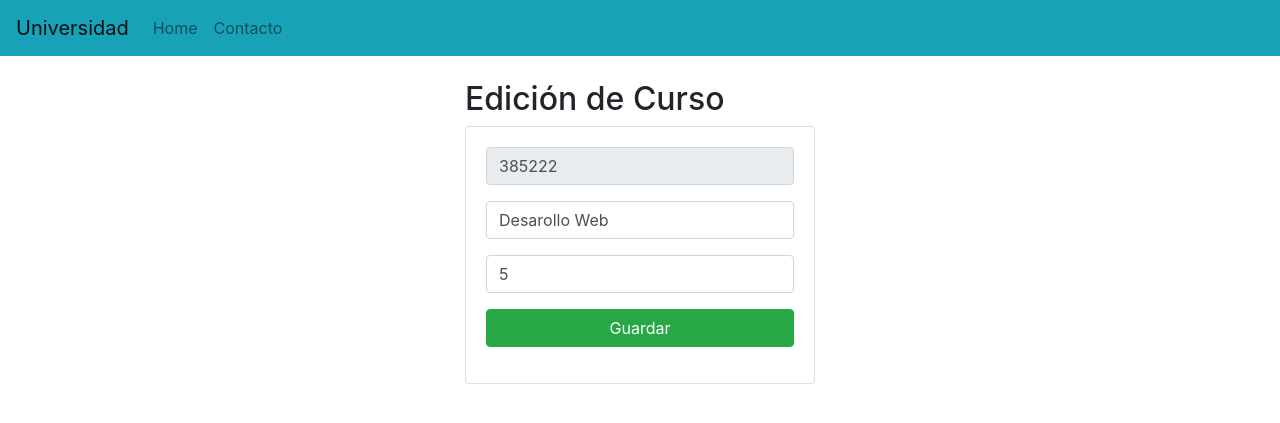
After one commit to Andonys24/crud-sqlite-django, a Django app: page /edicionCurso/385222 in a window 1280 px wide. The commit adds this page. Shown: the top 423 px of the page. Run offline with Django 5.2, Linux system fonts and the light colour scheme; data comes from the database, SQL or seed files in the repository; both versions use the stored data as it was after the commit.

Commit message:
Actualizacion de Cursos
* Nueva funcion para actualizar un curso
- Nueva url implementada para enviarnos a la pagina
    de edicionCurso.html donde podremos cambiar los datos del curso

* Mejora en el formulario de creacion de Curso
- ocultamiento del input de txtCodigo
- Campo de txtCodigo se rellena automaticamente
- Haciendo mas facil la creacion de nuevos cursos

```diff
--- /dev/null
+++ b/Aplicaciones/Academico/templates/edicionCurso.html
@@ -0,0 +1,56 @@
+{% extends "./base.html" %} {% block title %} Gestión de Cursos {% endblock %} {% block body %}
+<div class="row">
+	<div class="col-md-4 offset-md-4">
+		<h2>Edición de Curso</h2>
+		<div class="card">
+			<div class="card-body">
+				<form action="/editarCurso/" method="POST">
+					{% csrf_token %}
+					<div class="form-group">
+						<input
+							type="text"
+							id="txtCodigo"
+							name="txtCodigo"
+							value="{{curso.codigo}}"
+							class="form-control"
+							placeholder="Código"
+							minlength="6"
+							maxlength="6"
+							readonly
+							required
+						/>
+					</div>
+					<div class="form-group">
+						<input
+							type="text"
+							id="txtNombre"
+							name="txtNombre"
+							value="{{curso.nombre}}"
+							class="form-control"
+							placeholder="Nombre"
+							maxlength="50"
+							required
+						/>
+					</div>
+					<div class="form-group">
+						<input
+							type="text"
+							id="numCreditos"
+							name="numCreditos"
+							value="{{curso.creditos}}"
+							class="form-control"
+							min="1"
+							max="9"
+							value="1"
+							required
+						/>
+					</div>
+					<div class="form-group">
+						<button type="submit" class="btn btn-success btn-block text-white">Guardar</button>
+					</div>
+				</form>
+			</div>
+		</div>
+	</div>
+</div>
+{% endblock %}
--- a/Aplicaciones/Academico/templates/gestionCursos.html
+++ b/Aplicaciones/Academico/templates/gestionCursos.html
@@ -17,16 +17,17 @@
 				<form action="/registrarCurso/" method="POST">
 					{% csrf_token %}
 					<div class="form-group">
-						<label for="txtCodigo" class="form-label">Codigo Curso</label>
 						<input
-							type="text"
+							type="hidden"
 							id="txtCodigo"
 							name="txtCodigo"
 							class="form-control"
 							placeholder="Código"
 							minlength="6"
 							maxlength="6"
+                            value="{{ random_codigo }}"
 							required
+                            disabled
 						/>
 					</div>
 					<div class="form-group">
--- a/Aplicaciones/Academico/urls.py
+++ b/Aplicaciones/Academico/urls.py
@@ -4,5 +4,7 @@ from . import views
 urlpatterns = [
     path("", views.home),
     path("registrarCurso/", views.registrarCurso),
+    path("edicionCurso/<codigo>", views.edicionCurso),
+    path("editarCurso/", views.editarCurso),
     path("eliminarCurso/<codigo>", views.eliminarCurso),
 ]
--- a/Aplicaciones/Academico/views.py
+++ b/Aplicaciones/Academico/views.py
@@ -1,5 +1,6 @@
 from django.shortcuts import render, redirect
 from .models import Curso
+import random
 
 
 # Create your views here.
@@ -9,11 +10,41 @@ def home(request):
 
 
 def registrarCurso(request):
+    if request.method == "POST":
+        # Obtener los datos del formulario
+        nombre = request.POST.get("txtNombre")
+        creditos = request.POST.get("numCreditos")
+
+        # Generar el código aleatorio de 6 dígitos
+        random_codigo = "".join(random.choices("0123456789", k=6))
+
+        # Crear el curso con el código aleatorio y otros datos del formulario
+        curso = Curso.objects.create(
+            codigo=random_codigo, nombre=nombre, creditos=creditos
+        )
+        return redirect("/")
+    else:
+        # Generar número aleatorio de 6 dígitos
+        random_codigo = "".join(random.choices("0123456789", k=6))
+
+        # Renderizar el formulario con el número aleatorio prellenado
+        return render(request, "gestionCursos.html", {"random_codigo": random_codigo})
+
+
+def edicionCurso(request, codigo):
+    curso = Curso.objects.get(codigo=codigo)
+    return render(request, "edicionCurso.html", {"curso": curso})
+
+
+def editarCurso(request):
     codigo = request.POST["txtCodigo"]
     nombre = request.POST["txtNombre"]
     creditos = request.POST["numCreditos"]
 
-    curso = Curso.objects.create(codigo=codigo, nombre=nombre, creditos=creditos)
+    curso = Curso.objects.get(codigo=codigo)
+    curso.nombre = nombre
+    curso.creditos = creditos
+    curso.save()
     return redirect("/")
 
 
```
Also changed, not shown: Universidad.db.
